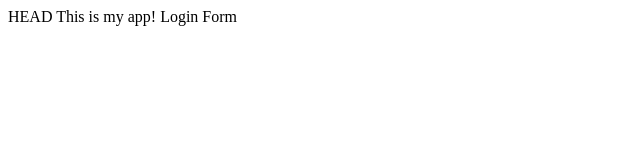
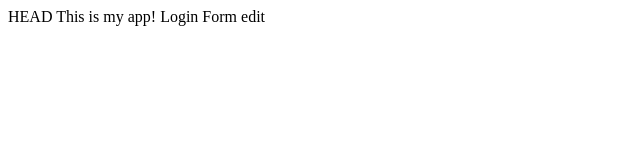
Before and after one commit to manojweb/myappsample, a plain HTML site: page index.html in a window 1280 px wide. Shown: the full height of the page, 0-640 px from the left. Drawn offline with Linux system fonts and the light colour scheme.

Commit message:
login forn new

```diff
--- a/index.html
+++ b/index.html
@@ -2,6 +2,6 @@
 <head> </head>
 HEAD
 <body>This is my app!
-Login Form
+Login Form edit
 </body>
 </html>
```
